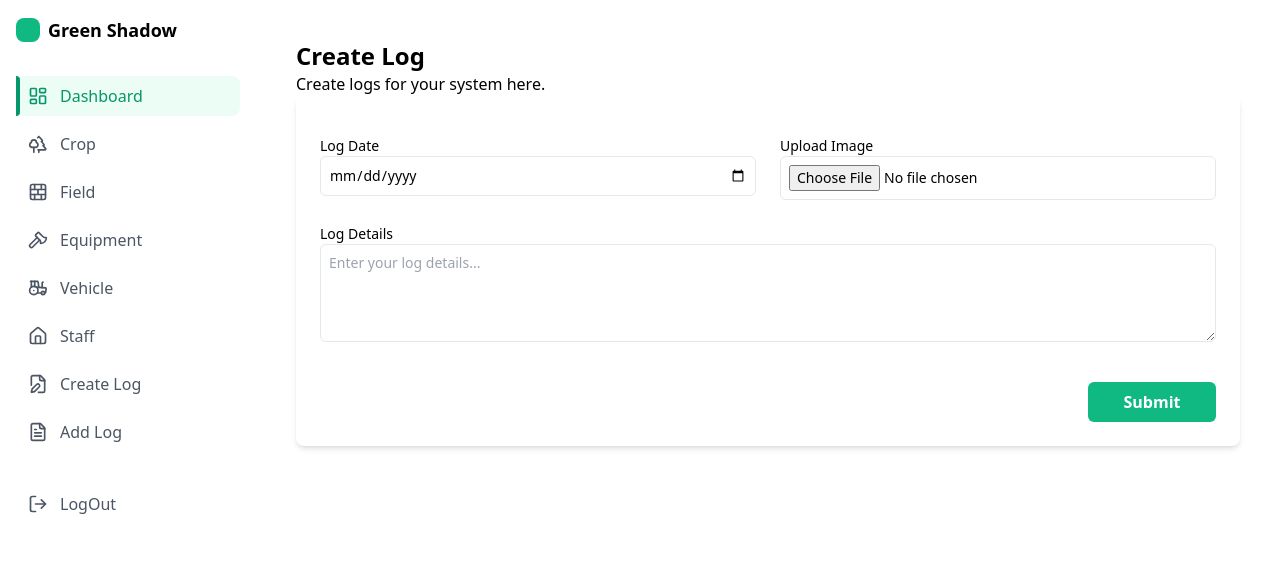
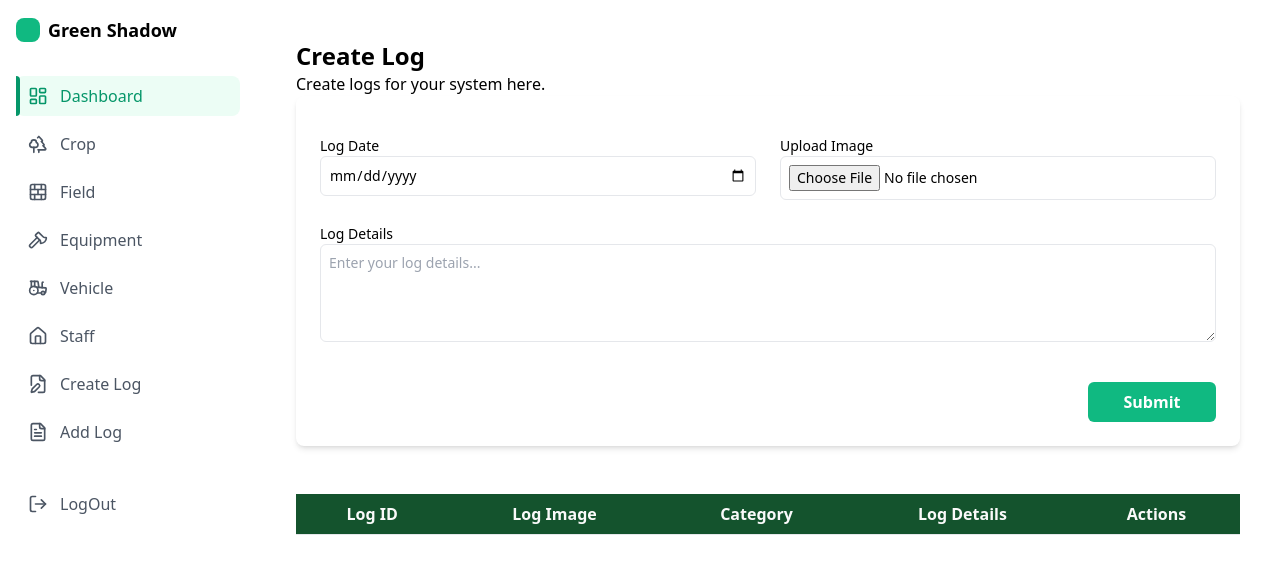
Before and after one commit to DonShanilka/greenShadow_react_frontEnd, a React (Vite) app: page /create-log in a window 1280 px wide. Shown: the top 574 px of the page. Built offline with nearby package versions, Linux system fonts and the light colour scheme.

Commit message:
create LogTable.tsx

```diff
--- a/src/components/logComponent/LogAddForm.tsx
+++ b/src/components/logComponent/LogAddForm.tsx
@@ -1,4 +1,5 @@
 import React, { useState } from "react";
+import LogTable from "./LogTable";
 
 function LogAddForm() {
   const [logDate, setLogDate] = useState("");
@@ -27,6 +28,7 @@ function LogAddForm() {
   };
 
   return (
+    <>
     <div className="w-full p-6 bg-white shadow-md rounded-lg">
       <h2 className="text-2xl font-bold mb-4"></h2>
       <form onSubmit={handleSubmit} className="space-y-6">
@@ -90,6 +92,11 @@ function LogAddForm() {
         </div>
       </form>
     </div>
+
+    <div className="mt-12">
+      <LogTable/>
+    </div>
+    </>
   );
 }
 
--- /dev/null
+++ b/src/components/logComponent/LogTable.tsx
@@ -0,0 +1,49 @@
+import React from 'react'
+
+function LogTable() {
+  return (
+    <>
+    <div className="w-full mt-6 overflow-x-auto">
+    <table className="min-w-full table-auto border-collapse">
+      <thead className="bg-green-900 text-zinc-50">
+        <tr>
+          <th className="px-4 py-2 border-b">Log ID</th>
+          <th className="px-4 py-2 border-b">Log Image</th>
+          <th className="px-4 py-2 border-b">Category</th>
+          <th className="px-4 py-2 border-b">Log Details</th>
+          <th className="px-4 py-2 border-b">Actions</th>
+        </tr>
+      </thead>
+      <tbody className="text-center">
+        {/* {fields.map((field) => (
+          <tr key={field.id}>
+            <td className="px-4 py-2 border-b">{field.fieldId}</td>
+            <td className="px-4 py-2 border-b">{field.fieldName}</td>
+            <td className="px-4 py-2 border-b">{field.location}</td>
+            <td className="px-4 py-2 border-b">{field.extentSize}</td>
+            <td className="px-4 py-2 border-b">{field.fieldImage1}</td>
+            <td className="px-4 py-2 border-b">{field.fieldImage2}</td>
+            <td className="px-4 py-2 border-b">
+              <button
+                onClick={() => openUpdateModal(field)}
+                className="bg-orange-400 hover:bg-orange-500 text-white py-1 px-3 rounded-md"
+              >
+                <EditIcon />
+              </button>
+              <button
+                onClick={() => handleDelete(field.id)}
+                className="bg-red-600 hover:bg-red-700 text-white py-1 px-3 rounded-md ml-2"
+              >
+                <Delete />
+              </button>
+            </td>
+          </tr>
+        ))} */}
+      </tbody>
+    </table>
+  </div>
+  </>
+  )
+}
+
+export default LogTable
```
